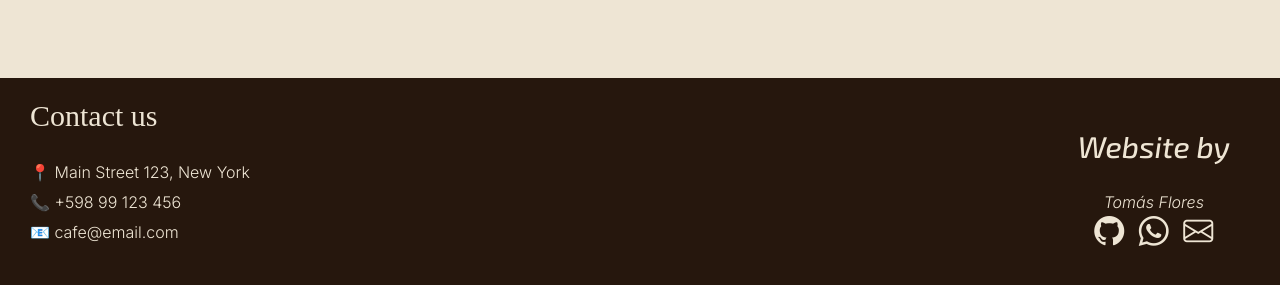
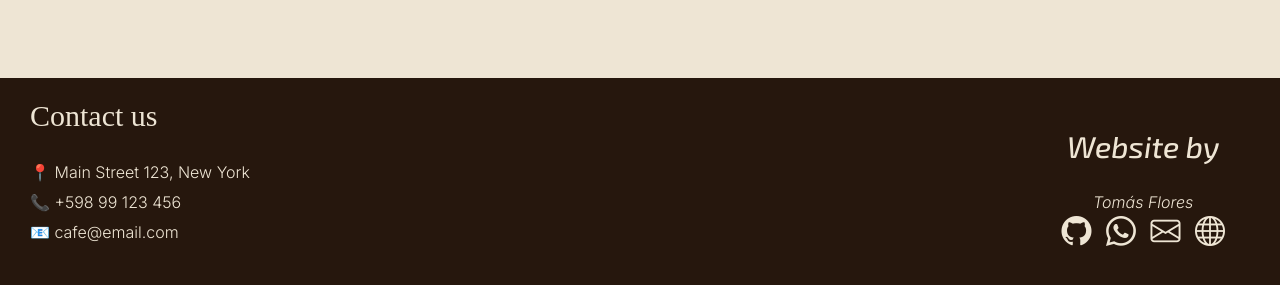
Before and after one commit to ToMaZiT/coffee-shop, a plain HTML site: page index.html in a window 1280 px wide. Shown: the part 4467-4752 px from the top of the page. Drawn offline with nearby package versions, Linux system fonts and the light colour scheme; a web font is replaced by a local one.

Commit message:
footer changes

```diff
--- a/index.html
+++ b/index.html
@@ -220,6 +220,8 @@
 
               <a href="https://mail.google.com/mail/?view=cm&fs=1&to=rainbow85612@gmail.com"><i class="bi bi-envelope icon"></i></a>
 
+              <a href="https://tomazit.github.io/portfolio" target="_blank"><i class="bi bi-globe icon"></i></a>
+
             </div>
           </footer>
 
```
